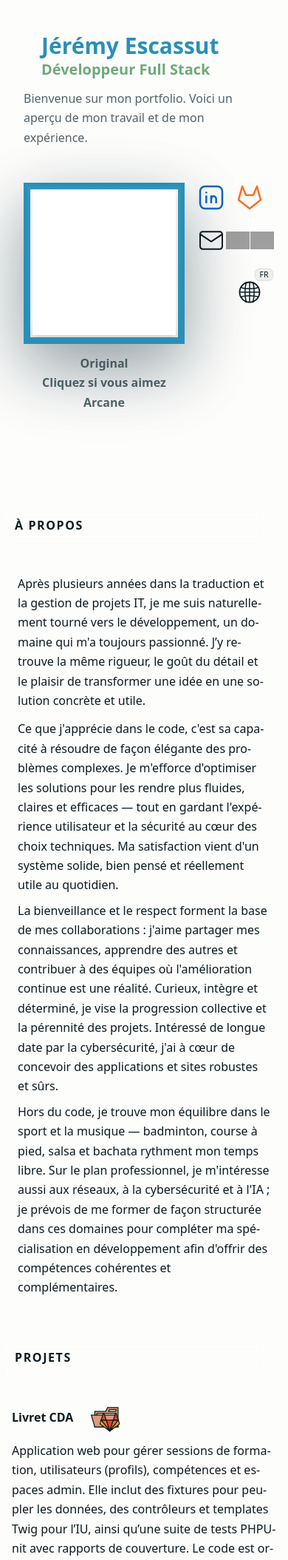
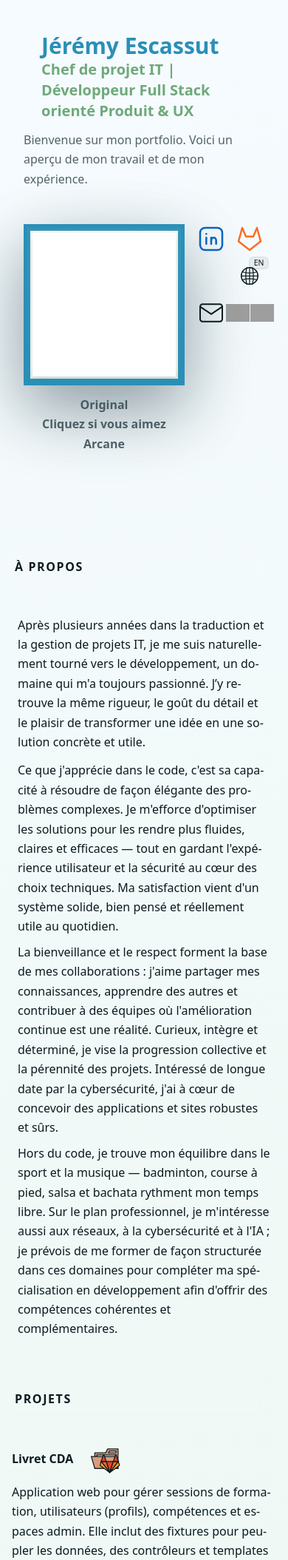
Before and after one commit to JeremyEscassut/portfolio, a Laravel app: page / in a window 390 px wide. Shown: the top 2109 px of the page at 74% size. Run offline with Laravel 12, Linux system fonts and the light colour scheme; style sheets or scripts are compiled from the project's sources; grey boxes are pictures that could not be loaded.

Commit message:
feat(ui): stabilize desktop/mobile hero layout and icon system

```diff
--- a/config/database.php
+++ b/config/database.php
@@ -1,6 +1,10 @@
 <?php
 
 use Illuminate\Support\Str;
+
+$mysqlSslCaOption = defined('Pdo\\Mysql::ATTR_SSL_CA')
+    ? constant('Pdo\\Mysql::ATTR_SSL_CA')
+    : PDO::MYSQL_ATTR_SSL_CA;
 
 return [
 
@@ -59,7 +63,7 @@ return [
             'strict' => true,
             'engine' => null,
             'options' => extension_loaded('pdo_mysql') ? array_filter([
-                PDO::MYSQL_ATTR_SSL_CA => env('MYSQL_ATTR_SSL_CA'),
+                $mysqlSslCaOption => env('MYSQL_ATTR_SSL_CA'),
             ]) : [],
         ],
 
@@ -79,7 +83,7 @@ return [
             'strict' => true,
             'engine' => null,
             'options' => extension_loaded('pdo_mysql') ? array_filter([
-                PDO::MYSQL_ATTR_SSL_CA => env('MYSQL_ATTR_SSL_CA'),
+                $mysqlSslCaOption => env('MYSQL_ATTR_SSL_CA'),
             ]) : [],
         ],
 
@@ -148,7 +152,7 @@ return [
 
         'options' => [
             'cluster' => env('REDIS_CLUSTER', 'redis'),
-            'prefix' => env('REDIS_PREFIX', Str::slug((string) env('APP_NAME', 'laravel')).'-database-'),
+            'prefix' => env('REDIS_PREFIX', Str::slug((string) env('APP_NAME', 'laravel')) . '-database-'),
             'persistent' => env('REDIS_PERSISTENT', false),
         ],
 
--- a/public/index.php
+++ b/public/index.php
@@ -5,16 +5,27 @@ use Illuminate\Http\Request;
 
 define('LARAVEL_START', microtime(true));
 
+// Keep local/dev output clean while waiting for upstream vendor updates.
+// Set APP_SHOW_DEPRECATIONS=1 to re-enable deprecated notices.
+$showDeprecations = filter_var(
+    $_SERVER['APP_SHOW_DEPRECATIONS'] ?? getenv('APP_SHOW_DEPRECATIONS') ?: '0',
+    FILTER_VALIDATE_BOOLEAN
+);
+
+if (! $showDeprecations) {
+    error_reporting(E_ALL & ~E_DEPRECATED & ~E_USER_DEPRECATED);
+}
+
 // Determine if the application is in maintenance mode...
-if (file_exists($maintenance = __DIR__.'/../storage/framework/maintenance.php')) {
+if (file_exists($maintenance = __DIR__ . '/../storage/framework/maintenance.php')) {
     require $maintenance;
 }
 
 // Register the Composer autoloader...
-require __DIR__.'/../vendor/autoload.php';
+require __DIR__ . '/../vendor/autoload.php';
 
 // Bootstrap Laravel and handle the request...
 /** @var Application $app */
-$app = require_once __DIR__.'/../bootstrap/app.php';
+$app = require_once __DIR__ . '/../bootstrap/app.php';
 
 $app->handleRequest(Request::capture());
--- a/resources/css/app.css
+++ b/resources/css/app.css
@@ -4,9 +4,20 @@
 :root {
     /* Background & surfaces */
     --bg: #f3f7f6; /* very light aqua-gray (not pure white) */
+    --bg-gradient: linear-gradient(
+        160deg,
+        #f6fbff 0%,
+        #eef8f3 48%,
+        #f9f6ee 100%
+    );
     --surface: #fbfdfe; /* slightly brighter surface (cards) */
     --edge: rgba(11, 23, 26, 0.06); /* subtle borders */
     --tag-bg-light: #ecf5ef; /* light tag background used in dark-mode tags */
+}
+
+body {
+    background: var(--bg-gradient) !important;
+    background-attachment: fixed;
 }
 
 /* Subtle selection color */
@@ -24,7 +35,8 @@ body::before {
     /* keep the halo behind normal content by default */
     z-index: -1 !important;
     /* keep gradients compact but increase visibility: intensity up, sizes moderate */
-    background: radial-gradient(
+    background:
+        radial-gradient(
             600px 600px at var(--halo-x) var(--halo-y),
             rgba(42, 143, 183, var(--halo-opacity)) 0%,
             rgba(127, 183, 126, calc(var(--halo-opacity) * 0.45)) 28%,
@@ -931,7 +943,9 @@ body
     background: color-mix(in srgb, white 10%, var(--bg) 90%);
     opacity: 0.95;
     z-index: -1;
-    transition: background-color 220ms ease, transform 180ms ease,
+    transition:
+        background-color 220ms ease,
+        transform 180ms ease,
         opacity 180ms ease;
 }
 
@@ -997,7 +1011,9 @@ aside nav a.font-semibold::before {
     background: color-mix(in srgb, var(--accent-secondary) 50%, white 90%);
     opacity: 0.95;
     z-index: -1;
-    transition: background-color 220ms ease, transform 180ms ease,
+    transition:
+        background-color 220ms ease,
+        transform 180ms ease,
         opacity 180ms ease;
 }
 
@@ -1349,7 +1365,8 @@ html:not(.dark)
     pointer-events: none;
     opacity: 0;
     filter: blur(2px);
-    transition: opacity 420ms cubic-bezier(0.2, 0.95, 0.24, 1),
+    transition:
+        opacity 420ms cubic-bezier(0.2, 0.95, 0.24, 1),
         filter 420ms cubic-bezier(0.2, 0.95, 0.24, 1);
     will-change: opacity, filter;
     z-index: 2; /* sit under the decorative frame */
@@ -1498,7 +1515,7 @@ html:not(.dark)
     position: fixed !important;
     /* top and right are set dynamically by JS to place the actions where
        they visually matched their original inline position. */
-    left: auto !important;
+    right: auto !important;
     z-index: 60 !important;
     background: transparent !important;
     box-shadow: none !important;
@@ -2076,7 +2093,9 @@ html:not(.dark) main#content * {
 html:not(.dark) .social-link,
 html:not(.dark) .repo-link,
 html:not(.dark) .social-link button {
-    transition: background-color 120ms ease, color 120ms ease;
+    transition:
+        background-color 120ms ease,
+        color 120ms ease;
 }
 /* subtle neutral highlight for general social links (slightly stronger for better contrast) */
 html:not(.dark) .social-link:hover,
@@ -2199,6 +2218,14 @@ html:not(.dark) .social-link--contact:focus-visible svg * {
     flex: 0 0 auto;
     position: relative;
 }
+
+/* MySQL logo is more detailed (wordmark + symbol), so give it a small boost
+   to keep perceived size consistent with simpler icons. */
+.skill-mysql svg {
+    width: 46px;
+    height: 46px;
+}
+
 .skill-tile[data-name]::after {
     content: attr(data-name);
     position: absolute;
@@ -2369,7 +2396,9 @@ html:not(.dark) .social-link--contact:focus-visible svg * {
     justify-content: center;
     padding: 0.5rem; /* proche de p-3 */
     border-radius: 9999px;
-    transition: transform 160ms ease, box-shadow 160ms ease,
+    transition:
+        transform 160ms ease,
+        box-shadow 160ms ease,
         background-color 120ms ease;
 }
 
@@ -2390,7 +2419,9 @@ html:not(.dark) .social-link--contact:focus-visible svg * {
         height: 36px;
         padding: 0; /* use explicit width/height to control size */
         border-radius: 9999px;
-        transition: transform 160ms ease, box-shadow 160ms ease,
+        transition:
+            transform 160ms ease,
+            box-shadow 160ms ease,
             background-color 120ms ease;
     }
 
@@ -2449,18 +2480,165 @@ html:not(.dark) .social-link--contact:focus-visible svg * {
     background: rgba(255, 255, 255, 0.08);
 }
 
-/* Custom: mobile offset for theme toggle
-     - small screens: apply a subtle translateX to visually offset the button
-     - large screens (>=1024px): remove this transform so Tailwind's `lg:-translate-x-2` applies
-*/
+/* Desktop-only compartmented layout for the left aside:
+   - top row: name/title/intro
+   - second row: 2 sub-columns (photo area + sections/actions area)
+   This prevents overlap when the viewport width shrinks. */
+@media (min-width: 1024px) {
+    #home-interactions {
+        display: contents;
+    }
+
+    #home {
+        display: grid;
+        grid-template-columns: minmax(0, 1fr) clamp(140px, 22%, 180px);
+        grid-template-rows: auto 1fr;
+        column-gap: 1rem;
+        row-gap: 1rem;
+    }
+
+    #home-title {
+        grid-column: 1;
+        grid-row: 1;
+        margin-bottom: 0;
+    }
+
+    #home-left-col {
+        grid-column: 1;
+        grid-row: 2;
+        min-width: 0;
+        justify-content: center;
+        align-items: center;
+    }
+
+    #home-photo {
+        width: 100%;
+        max-width: 430px;
+        margin-left: auto;
+        margin-right: auto;
+    }
+
+    #home-right-col {
+        grid-column: 2;
+        grid-row: 1 / span 2;
+        width: clamp(140px, 22%, 180px);
+        max-width: 180px;
+        min-height: 30rem;
+        justify-content: flex-start;
+        gap: 0.625rem;
+        padding-top: 0.75rem;
+    }
+
+    #home-right-col nav {
+        margin-bottom: 0 !important;
+    }
+
+    /* Keep nav/title area high while grouping action icons near the bottom. */
+    #home-social-icons {
+        margin-top: auto;
+    }
+
+    #theme-toggle-wrapper {
+        margin-top: 0 !important;
+    }
+
+    #home-contact-cv-icons {
+        margin-bottom: 0.75rem;
+    }
+
+    /* Keep the profile centered inside its own photo column. */
+    #profilePhotoContainer {
+        transform: none;
+    }
+}
+
+/* Mobile icon layout (<=1023px): enforce a coherent 2x3 grid for
+   LinkedIn, GitLab, Theme, Language, Contact, CV without affecting desktop. */
 @media (max-width: 1023px) {
-    /* apply mobile offset to any element carrying the helper class */
-    .mobile-offset {
-        transform: translateX(6px) !important;
-    }
-    /* Ensure the theme button also moves on mobile (higher specificity) */
-    #themeToggleButton.mobile-offset {
-        transform: translateX(15px) !important;
+    #home-right-col {
+        width: fit-content;
+        max-width: none;
+        margin-left: auto;
+        margin-right: 0;
+        display: grid;
+        grid-template-columns: repeat(2, 40px);
+        justify-content: end;
+        justify-items: center;
+        align-items: center;
+        gap: 10px 12px;
+    }
+
+    /* Flatten only social and theme wrappers so they populate rows 1 and 2. */
+    #home-social-icons,
+    #theme-toggle-wrapper {
+        display: contents;
+    }
+
+    /* Keep Contact/CV wrapper as a real box: JS needs it for sticky behavior. */
+    #home-contact-cv-icons {
+        grid-column: 1 / span 2;
+        display: grid !important;
+        grid-template-columns: repeat(2, 40px);
+        justify-content: center;
+        justify-self: center;
+        align-items: center;
+        gap: 10px 12px;
+        margin: 0 !important;
+    }
+
+    /* Remove legacy mobile offsets that caused right-shift on some devices. */
+    .mobile-offset,
+    #themeToggleButton.mobile-offset,
+    #langToggleButton.mobile-offset {
+        transform: none !important;
+    }
+
+    /* Keep the no-offset baseline, but restore hover/focus motion for pointer devices. */
+    @media (hover: hover) {
+        #themeToggleButton.theme-lang-button:hover,
+        #langToggleButton.theme-lang-button:hover {
+            transform: translateY(-4px) rotate(-3deg) !important;
+            box-shadow: 0 8px 18px rgba(0, 0, 0, 0.08);
+        }
+
+        #themeToggleButton.theme-lang-button:focus-visible,
+        #langToggleButton.theme-lang-button:focus-visible {
+            transform: translateY(-2px) !important;
+        }
+    }
+
+    /* Keep all icon containers on the same footprint for visual alignment. */
+    #home-social-icons .social-link,
+    #home-contact-cv-icons .social-link,
+    #themeToggleButton.theme-lang-button,
+    #langToggleButton.theme-lang-button {
+        width: 40px !important;
+        height: 40px !important;
+        min-width: 40px;
+        min-height: 40px;
+        padding: 0 !important;
+        margin: 0 !important;
+        display: inline-flex;
+        align-items: center;
+        justify-content: center;
+    }
+
+    #themeToggleButton.theme-lang-button svg,
+    #langToggleButton.theme-lang-button svg {
+        width: 30px !important;
+        height: 30px !important;
+    }
+
+    /* When sticky is activated by JS, keep Contact/CV on the same two columns. */
+    #home-contact-cv-icons.fixed {
+        grid-template-columns: repeat(2, 40px) !important;
+        display: grid !important;
+        align-items: center !important;
+        justify-content: center !important;
+        gap: 10px 12px !important;
+        width: 92px !important;
+        height: auto !important;
+        right: auto !important;
     }
 }
 
@@ -2486,10 +2664,13 @@ html:not(.dark) .social-link--contact:focus-visible svg * {
     /* mat thickness ≈ 1/3 of rim */
     padding: calc(2.5vmin / 3);
     /* Relief: inner highlight + inner shadow (bevel) + plus forte ombre extérieure en mode clair */
-    box-shadow: inset 0 8px 14px rgba(255, 255, 255, 0.75),
+    box-shadow:
+        inset 0 8px 14px rgba(255, 255, 255, 0.75),
         inset 0 -8px 16px rgba(0, 0, 0, 0.14),
         0 30px 84px rgba(11, 38, 51, 0.26);
-    transition: box-shadow 180ms ease, transform 180ms ease;
+    transition:
+        box-shadow 180ms ease,
+        transform 180ms ease;
 }
 
 /* subtle inner varnish/highlight to enhance relief without textures */
@@ -2556,6 +2737,8 @@ html:not(.dark) .social-link--contact:focus-visible svg * {
     );
     border-color: var(--photo-frame-accent);
     /* deeper, softer shadow + stronger inner shadow for relief in dark */
-    box-shadow: inset 0 6px 12px rgba(255, 255, 255, 0.02),
-        inset 0 -10px 18px rgba(0, 0, 0, 0.72), 0 28px 80px rgba(0, 0, 0, 0.7);
-}
+    box-shadow:
+        inset 0 6px 12px rgba(255, 255, 255, 0.02),
+        inset 0 -10px 18px rgba(0, 0, 0, 0.72),
+        0 28px 80px rgba(0, 0, 0, 0.7);
+}
--- a/resources/lang/en.json
+++ b/resources/lang/en.json
@@ -12,7 +12,7 @@
   "cv.download": "Download CV",
   "cv.intro": "You can view or download my CV in PDF format.",
 
-  "home.job_title": "Full Stack Developer",
+  "home.job_title": "IT Project Manager | Full Stack Developer focused on Product & UX",
 
   "about.p1": "After several years in translation and IT project management, I naturally moved into development — a field I've always been passionate about. There I find the same rigor, attention to detail, and the satisfaction of turning an idea into a concrete, useful solution.",
   "about.p2": "What I appreciate about code is its ability to elegantly solve complex problems. I strive to optimise solutions to make them smoother, clearer and more efficient — while keeping user experience and security at the heart of technical decisions. My satisfaction comes from a robust, well-designed system that is truly useful in everyday life.",
--- a/resources/lang/fr.json
+++ b/resources/lang/fr.json
@@ -12,7 +12,7 @@
   "cv.download": "Télécharger le CV",
   "cv.intro": "Vous pouvez consulter ou télécharger mon CV au format PDF.",
 
-  "home.job_title": "Développeur Full Stack",
+  "home.job_title": "Chef de projet IT | Développeur Full Stack orienté Produit & UX",
 
   "about.p1": "Après plusieurs années dans la traduction et la gestion de projets IT, je me suis naturellement tourné vers le développement, un domaine qui m'a toujours passionné. J’y retrouve la même rigueur, le goût du détail et le plaisir de transformer une idée en une solution concrète et utile.",
   "about.p2": "Ce que j'apprécie dans le code, c'est sa capacité à résoudre de façon élégante des problèmes complexes. Je m'efforce d'optimiser les solutions pour les rendre plus fluides, claires et efficaces — tout en gardant l'expérience utilisateur et la sécurité au cœur des choix techniques. Ma satisfaction vient d'un système solide, bien pensé et réellement utile au quotidien.",
--- a/resources/views/home.blade.php
+++ b/resources/views/home.blade.php
@@ -44,8 +44,8 @@
 				</div>
 
 				<!-- RIGHT column: stacked list, social icons, contact/CV (fills remaining space on mobile) -->
-				<div id="home-right-col" class="right-col flex-none w-auto max-w-[140px] sm:max-w-[180px] flex flex-col gap-4">
-					<nav class="mt-0 mb-0 hidden lg:block">
+				<div id="home-right-col" class="right-col flex-none w-auto max-w-[140px] sm:max-w-[180px] flex flex-col gap-4 lg:gap-7">
+					<nav class="mt-0 mb-0 hidden lg:block lg:mb-4">
 						<ul id="home-sections-list" class="space-y-3 text-sm lg:text-right">
 							<li><a href="#about" class="font-medium hover:underline">{{ __('nav.about') }}</a></li>
 							<li><a href="#projects" class="font-medium hover:underline">{{ __('nav.projects') }}</a></li>
@@ -68,6 +68,43 @@
 						</a>
 
 
+					</div>
+
+					<!-- Theme/language controls moved above contact/CV actions -->
+					<div id="theme-toggle-wrapper" class="mt-1 flex justify-end items-center gap-2">
+						<button id="themeToggleButton" type="button" @click="cycle()" :title="(theme==='light' ? 'Mode clair' : 'Mode sombre') + ' — cliquez pour changer'" class="p-3 rounded theme-lang-button mobile-offset lg:transform lg:-translate-x-2 hover:bg-gray-100 dark:hover:bg-neutral-800" aria-label="Sélecteur de thème">
+							<template x-if="theme==='auto'">
+								<svg width="32" height="32" viewBox="0 0 24 24" fill="none" xmlns="http://www.w3.org/2000/svg" aria-hidden="true">
+									<rect x="3" y="4" width="18" height="12" rx="2" stroke="currentColor" stroke-width="1.5"></rect>
+									<path d="M8 20h8" stroke="currentColor" stroke-width="1.5" stroke-linecap="round"></path>
+								</svg>
+							</template>
+							<template x-if="theme==='light'">
+								<svg width="32" height="32" viewBox="0 0 24 24" fill="none" xmlns="http://www.w3.org/2000/svg" aria-hidden="true">
+									<circle cx="12" cy="12" r="4" stroke="currentColor" stroke-width="1.5"></circle>
+									<path d="M12 2v2M12 20v2M4.93 4.93l1.41 1.41M17.66 17.66l1.41 1.41M2 12h2M20 12h2M4.93 19.07l1.41-1.41M17.66 6.34l1.41-1.41" stroke="currentColor" stroke-width="1.2" stroke-linecap="round"></path>
+								</svg>
+							</template>
+							<template x-if="theme==='dark'">
+								<svg width="32" height="32" viewBox="0 0 24 24" fill="none" xmlns="http://www.w3.org/2000/svg" aria-hidden="true">
+									<path d="M21 12.79A9 9 0 1111.21 3 7 7 0 0021 12.79z" stroke="currentColor" stroke-width="1.5" stroke-linecap="round" stroke-linejoin="round"></path>
+								</svg>
+							</template>
+						</button>
+
+						<!-- Language toggle button: show target locale (inverse of current) -->
+						<button id="langToggleButton" type="button" data-locale="{{ app()->getLocale() }}" class="p-3 rounded theme-lang-button mobile-offset hover:bg-gray-100 dark:hover:bg-neutral-800" aria-label="{{ __('ui.lang.change') }}" title="{{ __('ui.lang.change') }}">
+							<svg width="32" height="32" viewBox="0 0 24 24" fill="none" xmlns="http://www.w3.org/2000/svg" aria-hidden="true" role="img">
+								<circle cx="12" cy="12" r="9" stroke="currentColor" stroke-width="1.2" fill="none" />
+								<path d="M12 3v18" stroke="currentColor" stroke-width="1" stroke-linecap="round" />
+								<path d="M9 3 C7.5 8 7.5 16 9 21" stroke="currentColor" stroke-width="1" stroke-linecap="round" fill="none" />
+								<path d="M15 3 C16.5 8 16.5 16 15 21" stroke="currentColor" stroke-width="1" stroke-linecap="round" fill="none" />
+								<path d="M3 12h18" stroke="currentColor" stroke-width="1" stroke-linecap="round" />
+								<path d="M4.5 7.8 C8 9.2 16 9.2 19.5 7.8" stroke="currentColor" stroke-width="1" stroke-linecap="round" fill="none" />
+								<path d="M4.5 16.2 C8 14.8 16 14.8 19.5 16.2" stroke="currentColor" stroke-width="1" stroke-linecap="round" fill="none" />
+							</svg>
+							<span class="lang-badge text-xs px-1 rounded ml-1" aria-hidden="true">{{ strtoupper((app()->getLocale() ?? 'fr') === 'fr' ? 'EN' : 'FR') }}</span>
+						</button>
 					</div>
 
 					<div id="home-contact-cv-icons" class="contact-cv-actions mt-0 flex items-center gap-3 justify-end">
@@ -95,47 +132,6 @@
 						</a>
 					</div>
 
-					<!-- Theme cycle button placed under contact/CV actions -->
-					<div id="theme-toggle-wrapper" class="mt-2 flex justify-end items-center gap-2">
-						<button id="themeToggleButton" type="button" @click="cycle()" :title="(theme==='light' ? 'Mode clair' : 'Mode sombre') + ' — cliquez pour changer'" class="p-3 rounded theme-lang-button mobile-offset lg:transform lg:-translate-x-2 hover:bg-gray-100 dark:hover:bg-neutral-800" aria-label="Sélecteur de thème">
-							<template x-if="theme==='auto'">
-								<svg width="32" height="32" viewBox="0 0 24 24" fill="none" xmlns="http://www.w3.org/2000/svg" aria-hidden="true">
-									<rect x="3" y="4" width="18" height="12" rx="2" stroke="currentColor" stroke-width="1.5"></rect>
-									<path d="M8 20h8" stroke="currentColor" stroke-width="1.5" stroke-linecap="round"></path>
-								</svg>
-							</template>
-							<template x-if="theme==='light'">
-								<svg width="32" height="32" viewBox="0 0 24 24" fill="none" xmlns="http://www.w3.org/2000/svg" aria-hidden="true">
-									<circle cx="12" cy="12" r="4" stroke="currentColor" stroke-width="1.5"></circle>
-									<path d="M12 2v2M12 20v2M4.93 4.93l1.41 1.41M17.66 17.66l1.41 1.41M2 12h2M20 12h2M4.93 19.07l1.41-1.41M17.66 6.34l1.41-1.41" stroke="currentColor" stroke-width="1.2" stroke-linecap="round"></path>
-								</svg>
-							</template>
-							<template x-if="theme==='dark'">
-								<svg width="32" height="32" viewBox="0 0 24 24" fill="none" xmlns="http://www.w3.org/2000/svg" aria-hidden="true">
-									<path d="M21 12.79A9 9 0 1111.21 3 7 7 0 0021 12.79z" stroke="currentColor" stroke-width="1.5" stroke-linecap="round" stroke-linejoin="round"></path>
-								</svg>
-							</template>
-						</button>
-
-						<!-- Language toggle button: small globe with FR/EN badge -->
-						<button id="langToggleButton" type="button" data-locale="{{ app()->getLocale() }}" class="p-3 rounded theme-lang-button mobile-offset hover:bg-gray-100 dark:hover:bg-neutral-800" aria-label="{{ __('ui.lang.change') }}" title="{{ __('ui.lang.change') }}">
-							{{-- globe icon : standard globe with meridians/latitudes --}}
-							<svg width="32" height="32" viewBox="0 0 24 24" fill="none" xmlns="http://www.w3.org/2000/svg" aria-hidden="true" role="img">
-								<circle cx="12" cy="12" r="9" stroke="currentColor" stroke-width="1.2" fill="none" />
-
-								<!-- Verticals: center straight + two curved meridians -->
-								<path d="M12 3v18" stroke="currentColor" stroke-width="1" stroke-linecap="round" />
-								<path d="M9 3 C7.5 8 7.5 16 9 21" stroke="currentColor" stroke-width="1" stroke-linecap="round" fill="none" />
-								<path d="M15 3 C16.5 8 16.5 16 15 21" stroke="currentColor" stroke-width="1" stroke-linecap="round" fill="none" />
-
-								<!-- Horizontals: center straight + two curved parallels -->
-								<path d="M3 12h18" stroke="currentColor" stroke-width="1" stroke-linecap="round" />
-								<path d="M4.5 7.8 C8 9.2 16 9.2 19.5 7.8" stroke="currentColor" stroke-width="1" stroke-linecap="round" fill="none" />
-								<path d="M4.5 16.2 C8 14.8 16 14.8 19.5 16.2" stroke="currentColor" stroke-width="1" stroke-linecap="round" fill="none" />
-							</svg>
-							<span class="lang-badge text-xs px-1 rounded ml-1" aria-hidden="true">{{ strtoupper(app()->getLocale() ?? 'FR') }}</span>
-						</button>
-					</div>
 				</div>
 			</div>
 		</div>
@@ -297,6 +293,10 @@
 								@php $svg = ''; try { $svg = file_get_contents(resource_path('svg'.DIRECTORY_SEPARATOR.'icon-angular.svg')); } catch (Exception $e) { } @endphp
 								@if($svg) {!! $svg !!} @endif
 							</div>
+							<div class="bg-white rounded flex items-center justify-center skill-react skill-tile" aria-label="React" data-name="React">
+								@php $svg = ''; try { $svg = file_get_contents(resource_path('svg'.DIRECTORY_SEPARATOR.'icon-react.svg')); } catch (Exception $e) { } @endphp
+								@if($svg) {!! $svg !!} @endif
+							</div>
 							<div class="bg-white rounded flex items-center justify-center skill-html5 skill-tile" aria-label="HTML5" data-name="HTML5">
 								@php $svg = ''; try { $svg = file_get_contents(resource_path('svg'.DIRECTORY_SEPARATOR.'icon-html5.svg')); } catch (Exception $e) { } @endphp
 								@if($svg) {!! $svg !!} @endif
@@ -338,6 +338,14 @@
 							</div>
 							<div class="bg-white rounded flex items-center justify-center skill-symfony skill-tile" aria-label="Symfony" data-name="Symfony">
 								@php $svg = ''; try { $svg = file_get_contents(resource_path('svg'.DIRECTORY_SEPARATOR.'icon-symfony.svg')); } catch (Exception $e) { } @endphp
+								@if($svg) {!! $svg !!} @endif
+							</div>
+							<div class="bg-white rounded flex items-center justify-center skill-postgresql skill-tile" aria-label="PostgreSQL" data-name="PostgreSQL">
+								@php $svg = ''; try { $svg = file_get_contents(resource_path('svg'.DIRECTORY_SEPARATOR.'icon-postgresql.svg')); } catch (Exception $e) { } @endphp
+								@if($svg) {!! $svg !!} @endif
+							</div>
+							<div class="bg-white rounded flex items-center justify-center skill-mysql skill-tile" aria-label="MySQL" data-name="MySQL">
+								@php $svg = ''; try { $svg = file_get_contents(resource_path('svg'.DIRECTORY_SEPARATOR.'icon-mysql.svg')); } catch (Exception $e) { } @endphp
 								@if($svg) {!! $svg !!} @endif
 							</div>
 						</div>
@@ -496,7 +504,7 @@
 			if (!btn) return;
 			var badge = btn.querySelector('.lang-badge');
 			var current = (btn.getAttribute('data-locale') || document.documentElement.lang || 'fr').toLowerCase();
-			if (badge) badge.textContent = current.toUpperCase();
+			if (badge) badge.textContent = (current === 'fr' ? 'EN' : 'FR');
 
 			btn.addEventListener('click', function(e) {
 				e.preventDefault();
```
Also changed, not shown: docs/governance/Guidelines.md (+21 -0 lines), docs/governance/roadmap.md (+48 -2 lines), resources/js/app.js (+9 -32 lines), artisan, resources/svg/icon-mysql.svg (added), resources/svg/icon-postgresql.svg (added), resources/svg/icon-react.svg (added).
